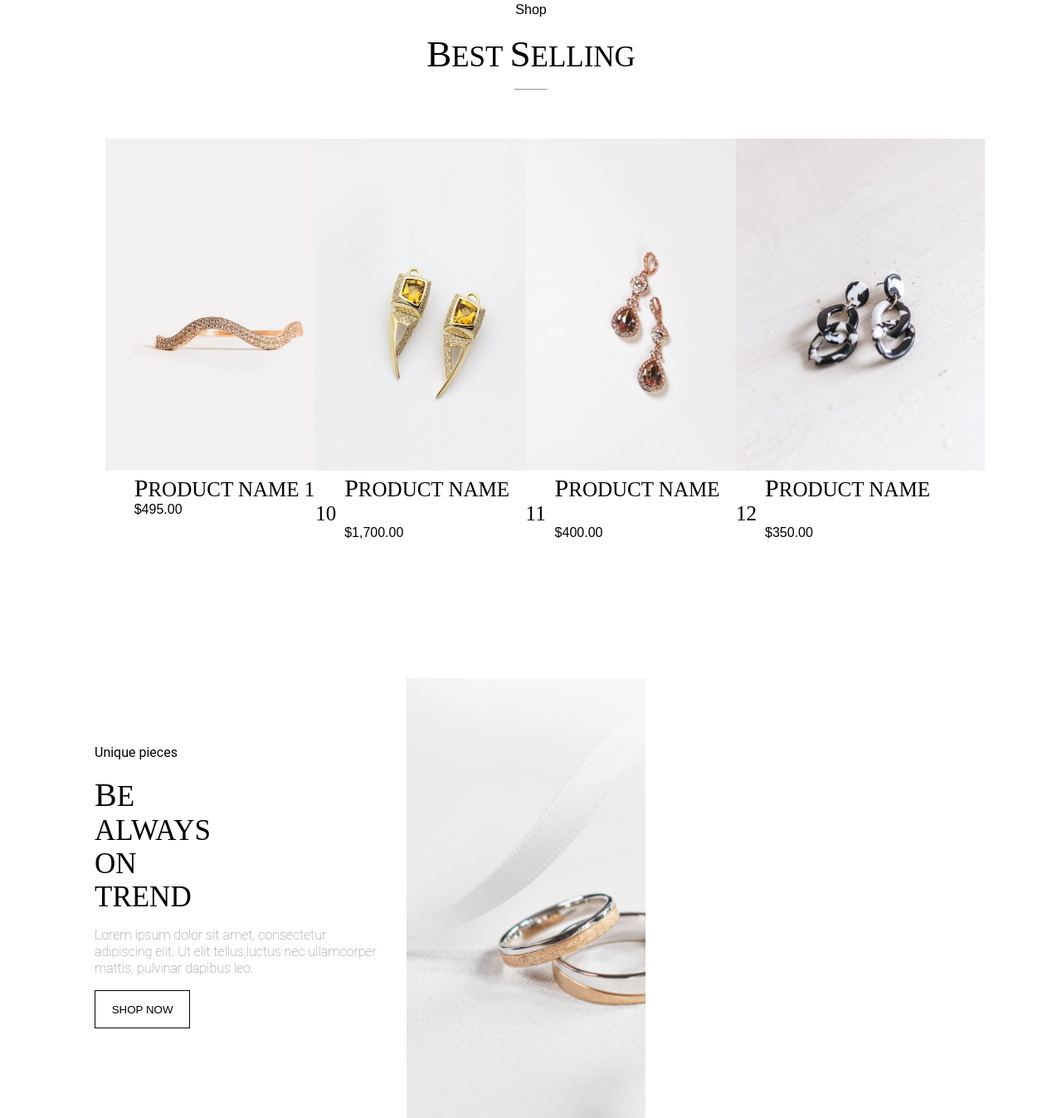
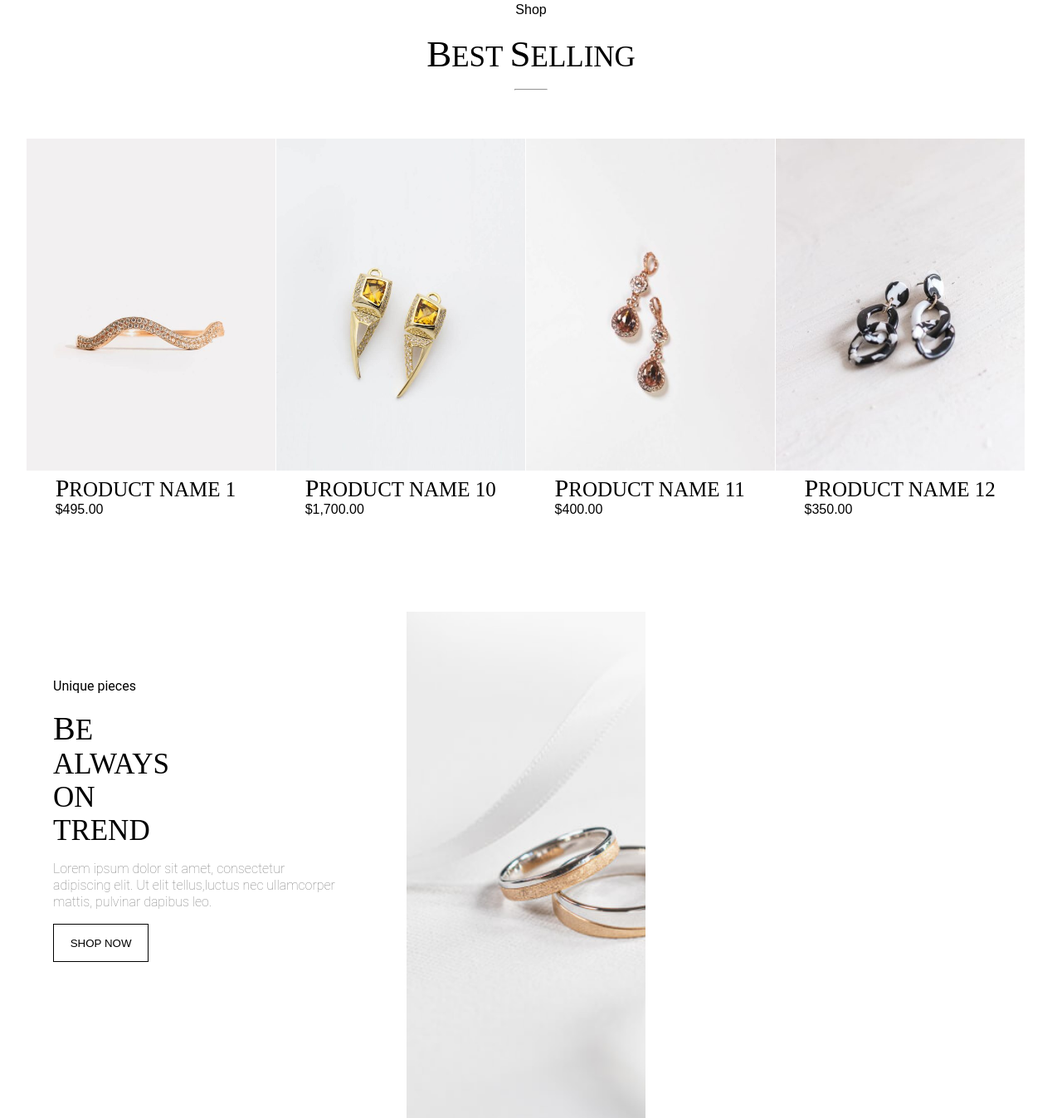
Before and after one commit to FahmidaRoshny/Blingg-jewelry, a plain HTML site: page index.html in a window 1280 px wide. Shown: the part 1813-3160 px from the top of the page at 83% size. Drawn offline with nearby package versions, Linux system fonts and the light colour scheme.

Commit message:
Update style.css
last

```diff
--- a/style.css
+++ b/style.css
@@ -167,7 +167,7 @@ text-align:right;
 }
 .imagestwo{
     height: 480px;
-    width: 80%;
+    width: 95%;
    margin:0 auto;
 
 }
@@ -228,7 +228,7 @@ text-align:right;
  .mother{
     height: 800px;
     width: 100%;
-margin-top: 80px;
+margin-top: 0px;
 
 
  }
@@ -244,7 +244,7 @@ margin-top: 80px;
     height: 550px;
     width: 50%;
     background-color: #ffffff;
-    margin: 150px 0px 0px 50px;
+    margin: 150px 0px 0px 0px;
  }
  .child2{
     float: left;
```
